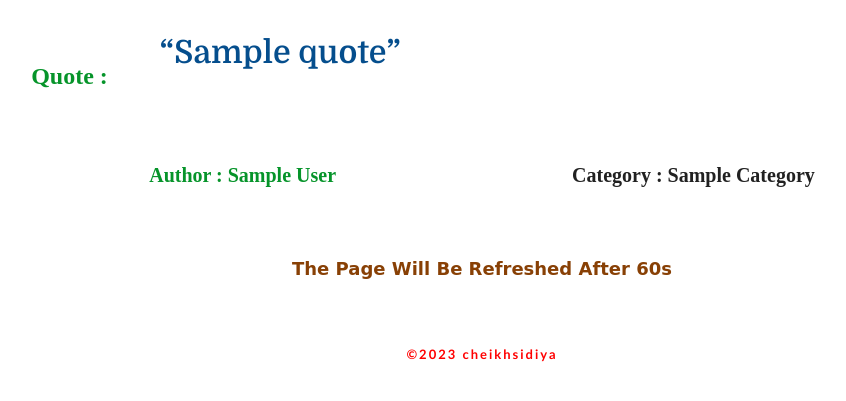
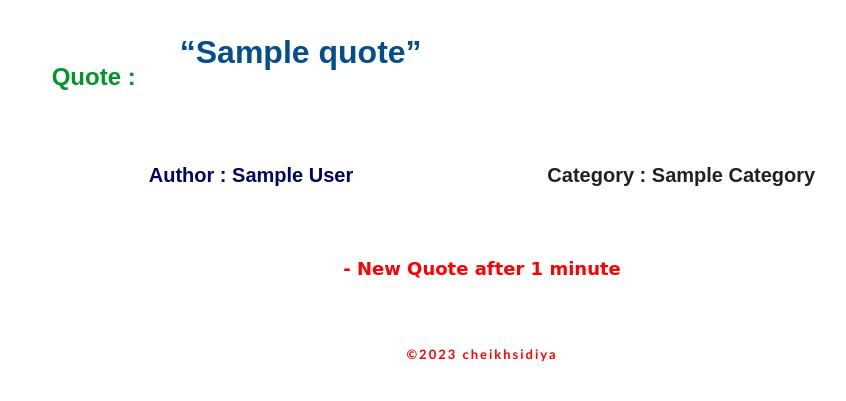
Before and after one commit to cheikh1111/Flask_Quote_App, a Flask app: template templates/home.html in a window 1280 px wide. Shown: the part 80-481 px from the top of the page, without its empty margins (158-1004 px from the left). Run offline with Flask 3, Linux system fonts and the light colour scheme; the template is opened without the code that fills it: most values are stand-ins (such as "Sample title", 1, 10 or a date in 2020).

Commit message:
New Quote every minute

```diff
--- a/app.py
+++ b/app.py
@@ -1,24 +1,28 @@
 from flask import Flask , render_template , url_for , request
 from requests import get
 from random import choice
-from time import sleep
+
 
 app = Flask(__name__)
-category = choice(["life", "success", "morning" , "learning" , "leadership" , "knowledge"])
-quotes_api = f'https://api.api-ninjas.com/v1/quotes?category={category}'
-response=get(quotes_api,headers={'X-Api-Key': 'q79+Z1ci+UI+QpBOFvQ8ow==yW7ecdmkRKeR5CBq'},timeout=4)
-quote_elements = response.json()[0]
-quote = quote_elements.get("quote")
-author = quote_elements.get("author")
-category = quote_elements.get("category")
+def load_quote():
+    category = choice(["life", "success", "morning" , "learning" , "leadership" , "knowledge"])
+    quotes_api = f'https://api.api-ninjas.com/v1/quotes?category={category}'
+    response=get(quotes_api,headers={'X-Api-Key': 'q79+Z1ci+UI+QpBOFvQ8ow==yW7ecdmkRKeR5CBq'})
+    quote_elements = response.json()[0]
+    quote = quote_elements.get("quote")
+    author = quote_elements.get("author")
+    category = quote_elements.get("category")
+    return quote, author,category
 
 
 
 
-# @app.route("/")
-# @app.route("/home")
-# def home():
-#     return render_template("home.html",title="Home Page",quote=quote,author=author,category=category)
+@app.route("/")
+@app.route("/home")
+
+def home():
+    quote,author,category= load_quote()
+    return render_template("home.html",title="Minute Quote",quote=quote,author=author,category=category)
 
 @app.route("/Contact")
 @app.route("/contact")
--- a/static/css/home.css
+++ b/static/css/home.css
@@ -14,7 +14,7 @@
 .quote{
     width : 80%;
     margin:0 auto;
-    font-family: 'Domine' , serif;
+    font-family: 'Kanit' ,sans-serif;
     font-weight: 600;
     font-size: xx-large;
     color:rgb(5, 78, 141)
@@ -29,6 +29,7 @@
     display: flex;
     flex-flow: row wrap;
     justify-content: space-around;
+    font-family: Arial, Helvetica, sans-serif;
 }
 
 .category{
@@ -45,8 +46,12 @@
     content: close-quote
 }
 
+.author{
+    color:rgb(3, 4, 97)
+}
 .warning{
     color:rgb(136, 64, 5);
+    color: red;
     font-family: cursive;
     font-size:  large;
     width: 100%;
--- a/templates/home.html
+++ b/templates/home.html
@@ -2,6 +2,7 @@
 
 {% block additional_css%}
 <link rel="stylesheet" href="{{ url_for("static" ,filename="css/home.css") }}">
+<meta http-equiv="refresh" content="60">
 <link rel="preconnect" href="https://fonts.googleapis.com">
 <link rel="preconnect" href="https://fonts.gstatic.com" crossorigin>
 <link href="https://fonts.googleapis.com/css2?family=Domine:wght@400;600&display=swap" rel="stylesheet">
@@ -14,7 +15,7 @@
             <p class="quote">{{ quote }}</p>
             <p class="author"> Author : {{ author }}</p>
             <p class="category"> Category : {{ category }}</p>
-            <p class="warning"> The Page Will Be Refreshed After  60s </p>
+            <p class="warning"> -  New Quote after 1 minute </p>
         </div>
     </div>
 {% endblock %}
```
